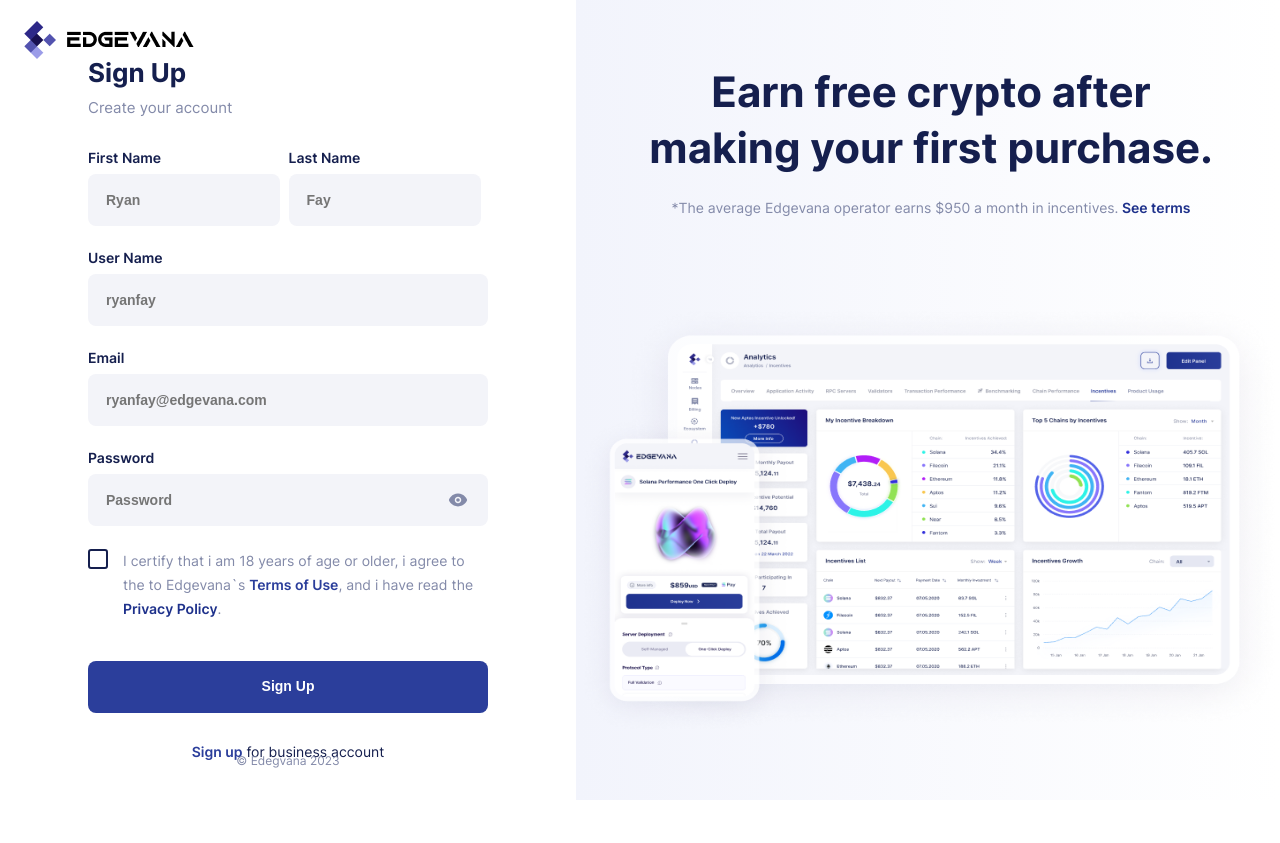
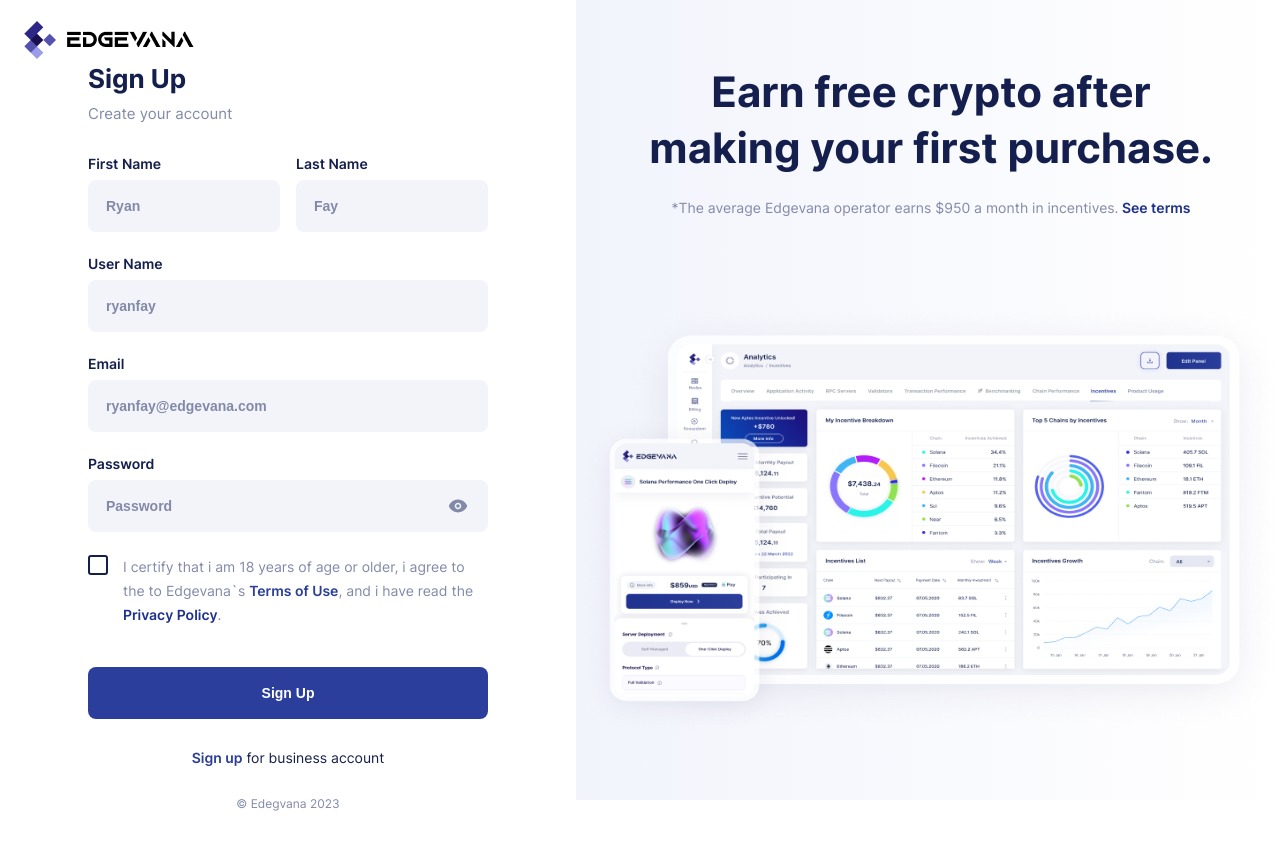
Before and after one commit to Ivan5ik/technical_challange, a Next.js app: page / in a window 1280 px wide. Before the commit the page ends 800 px from the top, so only its background shows below. Built offline with nearby package versions, Linux system fonts and the light colour scheme.

Commit message:
fixing styles of layout and inputs

```diff
--- a/src/components/Footer/style.ts
+++ b/src/components/Footer/style.ts
@@ -5,6 +5,9 @@
   width: 100%;
   font-family: "Inter";
   font-style: normal;
+  display: flex;
+  align-items: flex-end;
+  justify-content: center;
 
   @media (max-width: 1100px) {
     display: none;
--- a/src/components/Form/index.tsx
+++ b/src/components/Form/index.tsx
@@ -8,13 +8,13 @@
   FormTitle,
   RootForm,
   StyledLink,
-  WrapperName,
+  NameWrapper,
   TextPrivacy,
+  CheckboxContainer,
 } from "./style";
 
 import { useState } from "react";
-import { InputComponent } from "../Input";
-import { useRouter } from "next/router";
+import { CustomInput } from "../Input";
 
 const Form = () => {
   const {
@@ -54,8 +54,8 @@
       <FormTitle>Sign Up</FormTitle>
       <FormDescription>Create your account</FormDescription>
       <form className={"mainForm"} onSubmit={handleSubmit(onSubmit)}>
-        <WrapperName className={"formItem"}>
-          <InputComponent
+        <NameWrapper className={"formItem"}>
+          <CustomInput
             title={"First Name"}
             rules={register("firstName", {
               required: true,
@@ -68,8 +68,8 @@
               <p className={"errorText"}>First name is required!</p>
             )}
             {formErrors.firstName && <span>{formErrors.firstName}</span>}
-          </InputComponent>
-          <InputComponent
+          </CustomInput>
+          <CustomInput
             title={"Last Name"}
             rules={register("lastName", {
               required: true,
@@ -82,9 +82,9 @@
               <p className={"errorText"}>Last name is required!</p>
             )}
             {formErrors.lastName && <span>{formErrors.lastName}</span>}
-          </InputComponent>
-        </WrapperName>
-        <InputComponent
+          </CustomInput>
+        </NameWrapper>
+        <CustomInput
           title={"User Name"}
           rules={register("userName", {
             required: true,
@@ -97,8 +97,8 @@
             <p className={"errorText"}>Last name is required!</p>
           )}
           {formErrors.userName && <span>{formErrors.userName}</span>}
-        </InputComponent>
-        <InputComponent
+        </CustomInput>
+        <CustomInput
           rules={register("email", {
             required: true,
             pattern: {
@@ -111,13 +111,11 @@
           isNameField={false}
         >
           {errors.email && (
-            <p className={"errorText"}>
-              The InputComponent is not valid E-mail!
-            </p>
+            <p className={"errorText"}>The input is not valid E-mail!</p>
           )}
           {formErrors.email && <span>{formErrors.email}</span>}
-        </InputComponent>
-        <InputComponent
+        </CustomInput>
+        <CustomInput
           rules={register("password", {
             required: true,
             minLength: {
@@ -136,8 +134,8 @@
             </p>
           )}
           {formErrors.password && <span>{formErrors.password}</span>}
-        </InputComponent>
-        <div style={{ display: "flex" }}>
+        </CustomInput>
+        <CheckboxContainer>
           <input
             className="inputCheckBox"
             type="checkbox"
@@ -160,7 +158,7 @@
             </Link>
             .
           </TextPrivacy>
-        </div>
+        </CheckboxContainer>
         <button className="submit" type="submit">
           Sign Up
         </button>
--- a/src/components/Form/style.ts
+++ b/src/components/Form/style.ts
@@ -1,10 +1,10 @@
-import { PALETTE } from 'src/utils/palette';
+import { PALETTE } from "src/utils/palette";
 
-import styled from 'styled-components';
+import styled from "styled-components";
 
 export const RootForm = styled.div`
   max-width: 400px;
-  font-family: 'Inter';
+  font-family: "Inter";
   font-style: normal;
 
   & .labelCheckBox {
@@ -126,10 +126,11 @@
   color: ${PALETTE.secondary};
 `;
 
-export const WrapperName = styled.div`
+export const NameWrapper = styled.div`
   display: flex;
   flex-direction: row;
   justify-content: space-between;
+  width: 100%;
 
   @media (max-width: 600px) {
     flex-direction: column;
@@ -137,7 +138,7 @@
   }
 `;
 
-export const FormTitle = styled.h1`
+export const FormTitle = styled.h2`
   font-weight: 700;
   font-size: 26px;
   line-height: 31px;
@@ -148,6 +149,10 @@
     display: flex;
     justify-content: center;
   }
+`;
+
+export const CheckboxContainer = styled.div`
+  display: flex;
 `;
 
 export const FormDescription = styled.p`
@@ -170,7 +175,7 @@
   font-size: 14px;
   line-height: 17px;
   color: ${PALETTE.primary};
-  padding-top: 30px;
+  padding: 30px 0 30px 0;
 `;
 
 export const StyledLink = styled.a`
--- a/src/components/Input/index.tsx
+++ b/src/components/Input/index.tsx
@@ -1,9 +1,8 @@
-import React, { FC, FormEvent, useState } from 'react';
-import classNames from 'classnames';
-import Eye from '../../../public/assets/eye.svg';
+import React, { FC, FormEvent, useState } from "react";
+import classNames from "classnames";
+import Eye from "../../../public/assets/eye.svg";
 
-import { LabelForm } from './style';
-import { useForm } from 'react-hook-form';
+import { LabelForm } from "./style";
 
 interface IInput {
   title: string;
@@ -14,7 +13,7 @@
   showPassword?: boolean;
 }
 
-const InputComponent: FC<IInput> = ({
+const CustomInput: FC<IInput> = ({
   title,
   rules,
   children,
@@ -22,9 +21,7 @@
   isNameField,
   showPassword = false,
 }) => {
-  const { watch } = useForm();
-
-  const [inputValue, setInputValue] = useState('');
+  const [inputValue, setInputValue] = useState("");
 
   const [visiblePassword, setVisiblePassword] = useState(false);
 
@@ -35,8 +32,8 @@
   return (
     <LabelForm>
       <label
-        className={classNames({ show: inputValue }, 'label')}
-        htmlFor={'input'}
+        className={classNames({ show: inputValue }, "label")}
+        htmlFor={"input"}
       >
         {title}
       </label>
@@ -47,17 +44,17 @@
         />
       )}
       <input
-        id={'input'}
+        id={"input"}
         value={inputValue}
-        className={classNames('input', { nameOfLastName: isNameField })}
+        className={classNames("input", { nameOfLastName: isNameField })}
         {...rules}
         onChange={handleChange}
         placeholder={placeholder}
-        type={visiblePassword ? 'password' : 'text'}
+        type={visiblePassword ? "password" : "text"}
       />
       {children}
     </LabelForm>
   );
 };
 
-export { InputComponent };
+export { CustomInput };
--- a/src/components/Input/style.ts
+++ b/src/components/Input/style.ts
@@ -1,5 +1,5 @@
-import { PALETTE } from 'src/utils/palette';
-import styled from 'styled-components';
+import { PALETTE } from "src/utils/palette";
+import styled from "styled-components";
 
 export const LabelForm = styled.label`
   color: ${PALETTE.primary};
@@ -10,6 +10,12 @@
   position: relative;
   padding-bottom: 20px;
   height: 100px;
+
+  & .nameOfLastName {
+    display: flex;
+    width: 100%;
+    flex-direction: column;
+  }
 
   & .input {
     margin-top: 8px;
@@ -35,9 +41,10 @@
     color: ${PALETTE.red};
   }
 
-  @media (max-width: 470px) {
-    & .nameOfLastName {
-      max-width: 160px;
-    }
+  & .input::placeholder {
+    font-weight: 600;
+    font-size: 14px;
+    line-height: 17px;
+    color: ${PALETTE.secondary};
   }
 `;
--- a/src/components/LeftBlock/index.tsx
+++ b/src/components/LeftBlock/index.tsx
@@ -1,4 +1,4 @@
-import { RootLeftBlock, WrapperForm } from "./style";
+import { RootLeftBlock, FormWrapper } from "./style";
 
 import Form from "../Form";
 import { HeaderLeftBlock } from "../Header";
@@ -8,9 +8,9 @@
   return (
     <RootLeftBlock>
       <HeaderLeftBlock />
-      <WrapperForm>
+      <FormWrapper>
         <Form />
-      </WrapperForm>
+      </FormWrapper>
       <FooterLeftBlock />
     </RootLeftBlock>
   );
--- a/src/components/LeftBlock/style.ts
+++ b/src/components/LeftBlock/style.ts
@@ -3,7 +3,7 @@
 
 export const RootLeftBlock = styled.div`
   width: 50%;
-  height: calc(100vh - 110px);
+  min-height: calc(100vh - 110px);
   background: ${PALETTE.white};
 
   @media (max-width: 1450px) {
@@ -12,12 +12,12 @@
 
   @media (max-width: 1100px) {
     width: 100%;
-    height: calc(100vh - 47px);
+    min-height: calc(100vh - 47px);
   }
 `;
 
-export const WrapperForm = styled.div`
-  height: 100%;
+export const FormWrapper = styled.div`
+  min-height: calc(100vh - 110px);
   display: flex;
   justify-content: center;
   align-items: center;
--- a/src/components/RightBlock/style.ts
+++ b/src/components/RightBlock/style.ts
@@ -5,6 +5,7 @@
 export const RootRightBlock = styled.div`
   width: 50%;
   min-height: 100vh;
+  height: 100%;
   background: ${PALETTE.lightPurple};
   display: flex;
 
--- a/src/pages/api/contact.ts
+++ b/src/pages/api/contact.ts
@@ -11,20 +11,20 @@
 
     if (!data.firstName) {
       formErrors.firstName = "First Name is required";
-    } else if (data.firstName.length > 50) {
-      formErrors.firstName = "Name cannot exceed 50 characters";
+    } else if (data.firstName.length > 20) {
+      formErrors.firstName = "Name cannot exceed 20 characters";
     }
 
     if (!data.lastName) {
       formErrors.lastName = "Last Name is required";
-    } else if (data.lastName.length > 50) {
-      formErrors.lastName = "Name cannot exceed 50 characters";
+    } else if (data.lastName.length > 20) {
+      formErrors.lastName = "Name cannot exceed 20 characters";
     }
 
     if (!data.userName) {
       formErrors.userName = "User Name is required";
-    } else if (data.userName.length > 50) {
-      formErrors.userName = "Name cannot exceed 50 characters";
+    } else if (data.userName.length > 20) {
+      formErrors.userName = "Name cannot exceed 20 characters";
     }
 
     if (!data.email) {
@@ -35,8 +35,8 @@
 
     if (!data.password) {
       formErrors.password = "Password is required";
-    } else if (data.password.length > 50) {
-      formErrors.password = "Message cannot exceed 50 characters";
+    } else if (data.password.length > 100) {
+      formErrors.password = "Message cannot exceed 100 characters";
     }
 
     if (Object.keys(formErrors).length > 0) {
```
